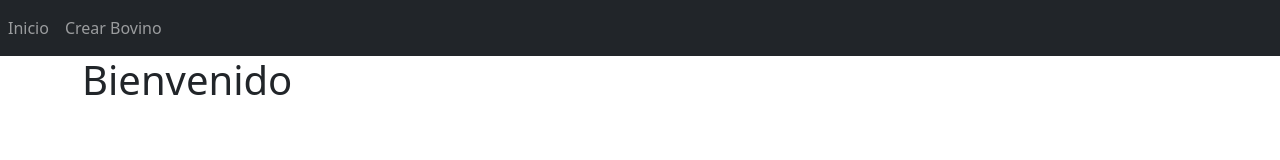
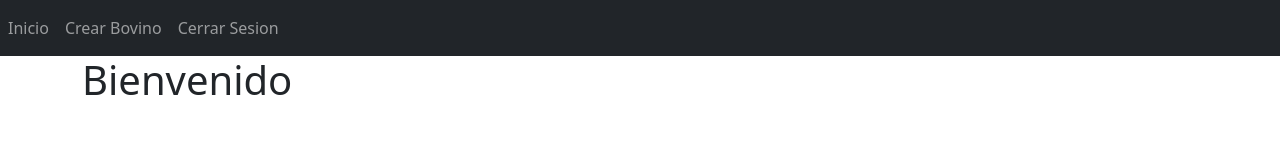
Before and after one commit to Sebastian01973/microservices-IS2, a Vue app in the folder frontend/: page /user/home in a window 1280 px wide. Shown: the top 160 px of the page. Built offline with nearby package versions, Linux system fonts and the light colour scheme.

Commit message:
Create close session

```diff
--- a/frontend/src/components/NavBar.vue
+++ b/frontend/src/components/NavBar.vue
@@ -19,6 +19,9 @@
           </li>
           <li class="nav-item">
             <a v-on:click="bovino" class="nav-link" href="#">Crear Bovino</a>
+          </li>
+          <li v-on:click="logOut" class="nav-item">
+            <a class="nav-link" href="#">Cerrar Sesion</a>
           </li>
         </ul>
       </div>
```
